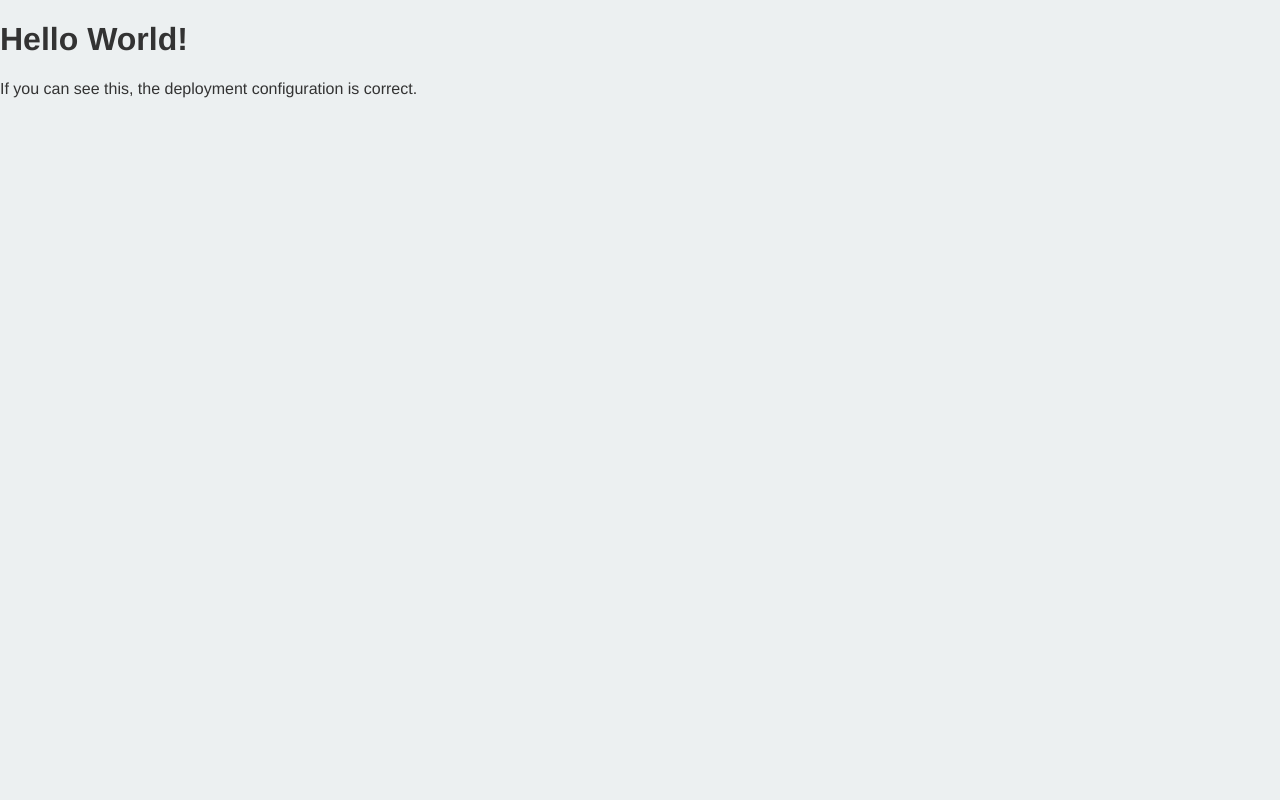
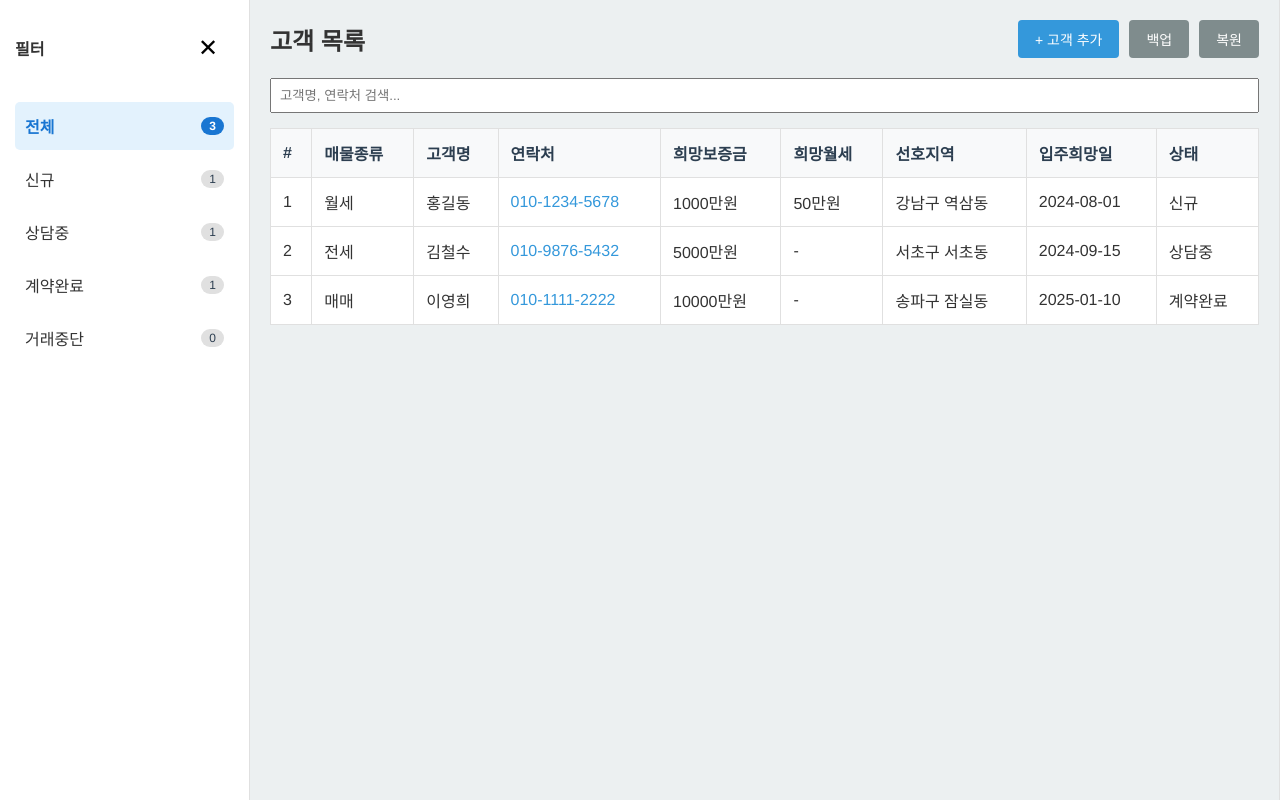
Before and after one commit to smartyoni/CRM_Ver2, a React (Vite) app: page / in a window 1280 px wide. Built offline with nearby package versions, Linux system fonts and the light colour scheme.

Commit message:
fix: Add homepage to package.json and restore app

```diff
--- a/package.json
+++ b/package.json
@@ -1,5 +1,6 @@
 {
-  "name": "-vite",
+  "name": "crm-ver2",
+  "homepage": "https://smartyoni.github.io/CRM_Ver2",
   "private": true,
   "version": "0.0.0",
   "type": "module",
--- a/src/App.jsx
+++ b/src/App.jsx
@@ -1,10 +1,202 @@
-import React from 'react';
+import React, { useState, useEffect, useRef } from 'react';
+import FilterSidebar from './components/FilterSidebar';
+import CustomerTable from './components/CustomerTable';
+import CustomerModal from './components/CustomerModal';
+import CustomerDetailPanel from './components/CustomerDetailPanel';
+import { getCustomers, saveCustomers, getActivities, saveActivities, getMeetings, saveMeetings } from './utils/storage';
+
+// Mock data for initial setup
+const initialCustomers = [
+  {
+    id: '_1', name: '홍길동', phone: '010-1234-5678', source: '블로그', propertyType: '월세',
+    preferredArea: '강남구 역삼동', hopefulDeposit: 1000, hopefulMonthlyRent: 50,
+    moveInDate: '2024-08-01', memo: '빠른 입주 희망', status: '신규', createdAt: new Date().toISOString(),
+  },
+  {
+    id: '_2', name: '김철수', phone: '010-9876-5432', source: '네이버광고', propertyType: '전세',
+    preferredArea: '서초구 서초동', hopefulDeposit: 5000, hopefulMonthlyRent: 0,
+    moveInDate: '2024-09-15', memo: '조용한 집 선호', status: '상담중', createdAt: new Date().toISOString(),
+  },
+    {
+    id: '_3', name: '이영희', phone: '010-1111-2222', source: '지인소개', propertyType: '매매',
+    preferredArea: '송파구 잠실동', hopefulDeposit: 10000, hopefulMonthlyRent: 0,
+    moveInDate: '2025-01-10', memo: '한강뷰 원함', status: '계약완료', createdAt: new Date().toISOString(),
+  }
+];
 
 function App() {
+  const [customers, setCustomers] = useState([]);
+  const [activities, setActivities] = useState([]);
+  const [meetings, setMeetings] = useState([]);
+  const [selectedCustomerId, setSelectedCustomerId] = useState(null);
+  const [isModalOpen, setIsModalOpen] = useState(false);
+  const [editingCustomer, setEditingCustomer] = useState(null);
+  const [activeFilter, setActiveFilter] = useState('전체');
+  const restoreInputRef = useRef(null);
+
+  useEffect(() => {
+    const storedCustomers = getCustomers();
+    if (storedCustomers.length === 0) {
+        setCustomers(initialCustomers);
+        saveCustomers(initialCustomers);
+    } else {
+        setCustomers(storedCustomers);
+    }
+    setActivities(getActivities());
+    setMeetings(getMeetings());
+  }, []);
+
+  const handleFilterChange = (filter) => {
+    setActiveFilter(filter);
+  };
+
+  const handleSelectCustomer = (customer) => {
+    setSelectedCustomerId(customer.id);
+  };
+
+  const handleOpenModal = (customer = null) => {
+      setEditingCustomer(customer);
+      setIsModalOpen(true);
+  };
+
+  const handleCloseModal = () => {
+      setIsModalOpen(false);
+      setEditingCustomer(null);
+  };
+
+  const handleSaveCustomer = (customerData) => {
+    const newCustomers = [...customers];
+    const index = newCustomers.findIndex(c => c.id === customerData.id);
+    if (index > -1) {
+        newCustomers[index] = customerData;
+    } else {
+        newCustomers.push(customerData);
+    }
+    setCustomers(newCustomers);
+    saveCustomers(newCustomers);
+  };
+
+  const handleDeleteCustomer = (customer) => {
+    if (confirm(`"${customer.name}" 고객을 정말 삭제하시겠습니까?`)) {
+      const updatedCustomers = customers.filter(c => c.id !== customer.id);
+      setCustomers(updatedCustomers);
+      saveCustomers(updatedCustomers);
+      if (selectedCustomerId === customer.id) {
+          setSelectedCustomerId(null);
+      }
+    }
+  };
+
+  const handleSaveActivity = (activityData) => {
+      const newActivities = [...activities];
+      const index = newActivities.findIndex(a => a.id === activityData.id);
+      if (index > -1) {
+          newActivities[index] = activityData;
+      } else {
+          newActivities.push(activityData);
+      }
+      setActivities(newActivities);
+      saveActivities(newActivities);
+  };
+
+  const handleDeleteActivity = (activityId) => {
+      const updatedActivities = activities.filter(a => a.id !== activityId);
+      setActivities(updatedActivities);
+      saveActivities(updatedActivities);
+  };
+
+  const handleBackup = () => {
+    const backupData = {
+        customers,
+        activities,
+        meetings,
+    };
+    const blob = new Blob([JSON.stringify(backupData, null, 2)], { type: 'application/json' });
+    const url = URL.createObjectURL(blob);
+    const a = document.createElement('a');
+    a.href = url;
+    a.download = `customer-backup-${new Date().toISOString().split('T')[0]}.json`;
+    document.body.appendChild(a);
+    a.click();
+    document.body.removeChild(a);
+    URL.revokeObjectURL(url);
+  };
+
+  const handleRestore = (event) => {
+    const file = event.target.files[0];
+    if (!file) return;
+
+    const reader = new FileReader();
+    reader.onload = (e) => {
+        try {
+            const data = JSON.parse(e.target.result);
+            if (data && Array.isArray(data.customers) && Array.isArray(data.activities)) {
+                saveCustomers(data.customers || []);
+                saveActivities(data.activities || []);
+                saveMeetings(data.meetings || []);
+                alert('데이터가 성공적으로 복원되었습니다. 페이지를 새로고침합니다.');
+                window.location.reload();
+            } else {
+                throw new Error('잘못된 파일 형식입니다.');
+            }
+        } catch (error) {
+            alert(`복원 실패: ${error.message}`);
+        }
+    };
+    reader.readAsText(file);
+    event.target.value = null; // Reset file input
+  };
+
+  const filteredCustomers = customers.filter(customer =>
+    activeFilter === '전체' || customer.status === activeFilter
+  );
+
+  const selectedCustomer = customers.find(c => c.id === selectedCustomerId);
+
   return (
-    <div>
-      <h1>Hello World!</h1>
-      <p>If you can see this, the deployment configuration is correct.</p>
+    <div className="app-container">
+      <FilterSidebar
+        activeFilter={activeFilter}
+        onFilterChange={handleFilterChange}
+        customers={customers}
+      />
+
+      <div className="main-content">
+        <header className="main-header">
+          <h1>고객 목록</h1>
+          <div className="header-actions">
+            <button onClick={() => handleOpenModal()} className="btn-primary">+ 고객 추가</button>
+            <button onClick={handleBackup} className="btn-secondary">백업</button>
+            <button onClick={() => restoreInputRef.current?.click()} className="btn-secondary">복원</button>
+            <input type="file" ref={restoreInputRef} onChange={handleRestore} style={{ display: 'none' }} accept=".json"/>
+          </div>
+        </header>
+        <main className="table-container">
+          <CustomerTable
+            customers={filteredCustomers}
+            onSelectCustomer={handleSelectCustomer}
+            onEdit={handleOpenModal}
+            onDelete={handleDeleteCustomer}
+            selectedCustomerId={selectedCustomerId}
+          />
+        </main>
+      </div>
+
+      <CustomerDetailPanel
+        selectedCustomer={selectedCustomer}
+        onClose={() => setSelectedCustomerId(null)}
+        onEditCustomer={handleOpenModal}
+        activities={activities}
+        onSaveActivity={handleSaveActivity}
+        onDeleteActivity={handleDeleteActivity}
+      />
+
+      <CustomerModal
+        isOpen={isModalOpen}
+        onClose={handleCloseModal}
+        onSave={handleSaveCustomer}
+        editData={editingCustomer}
+      />
     </div>
   );
 }
```
